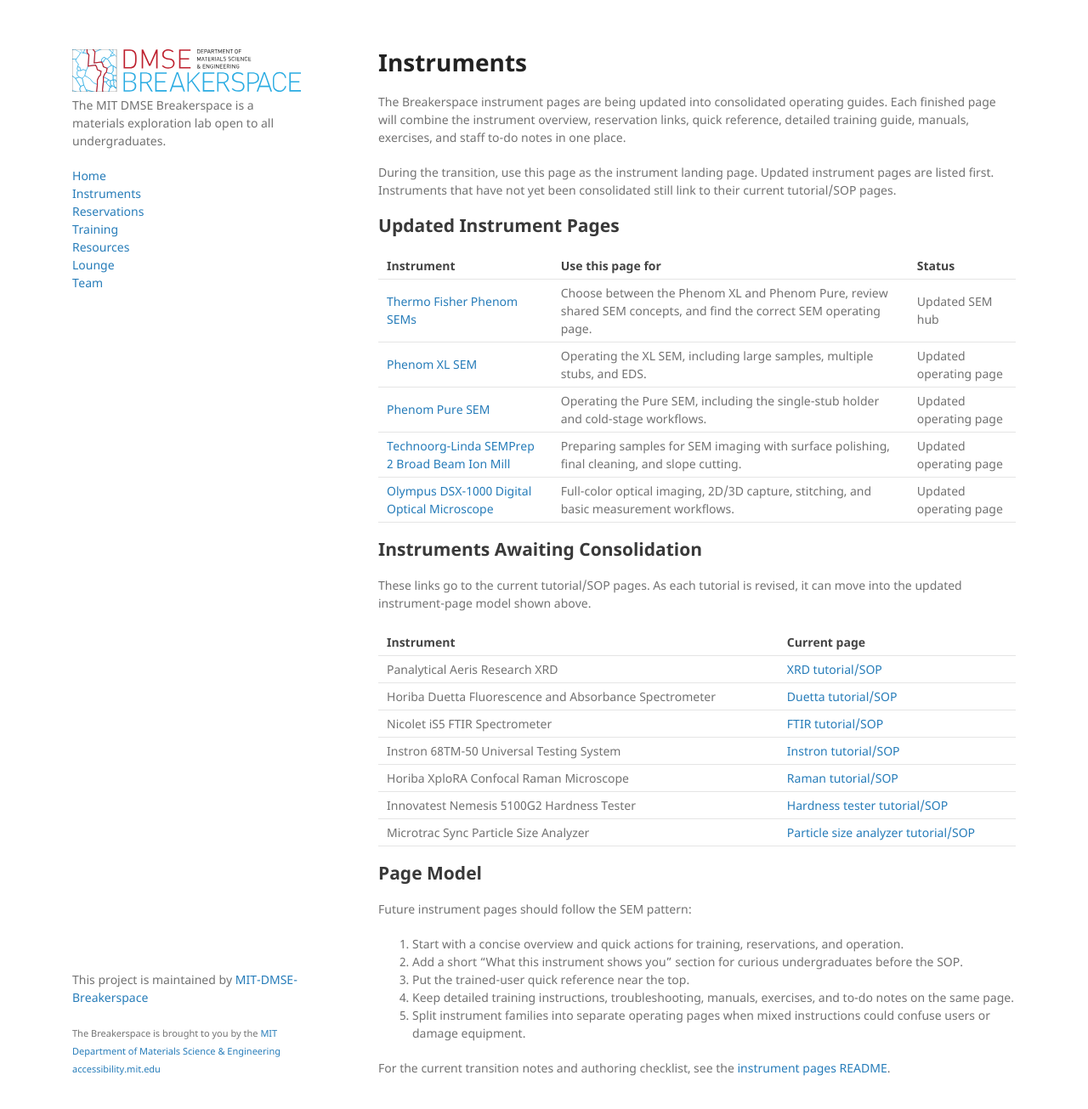
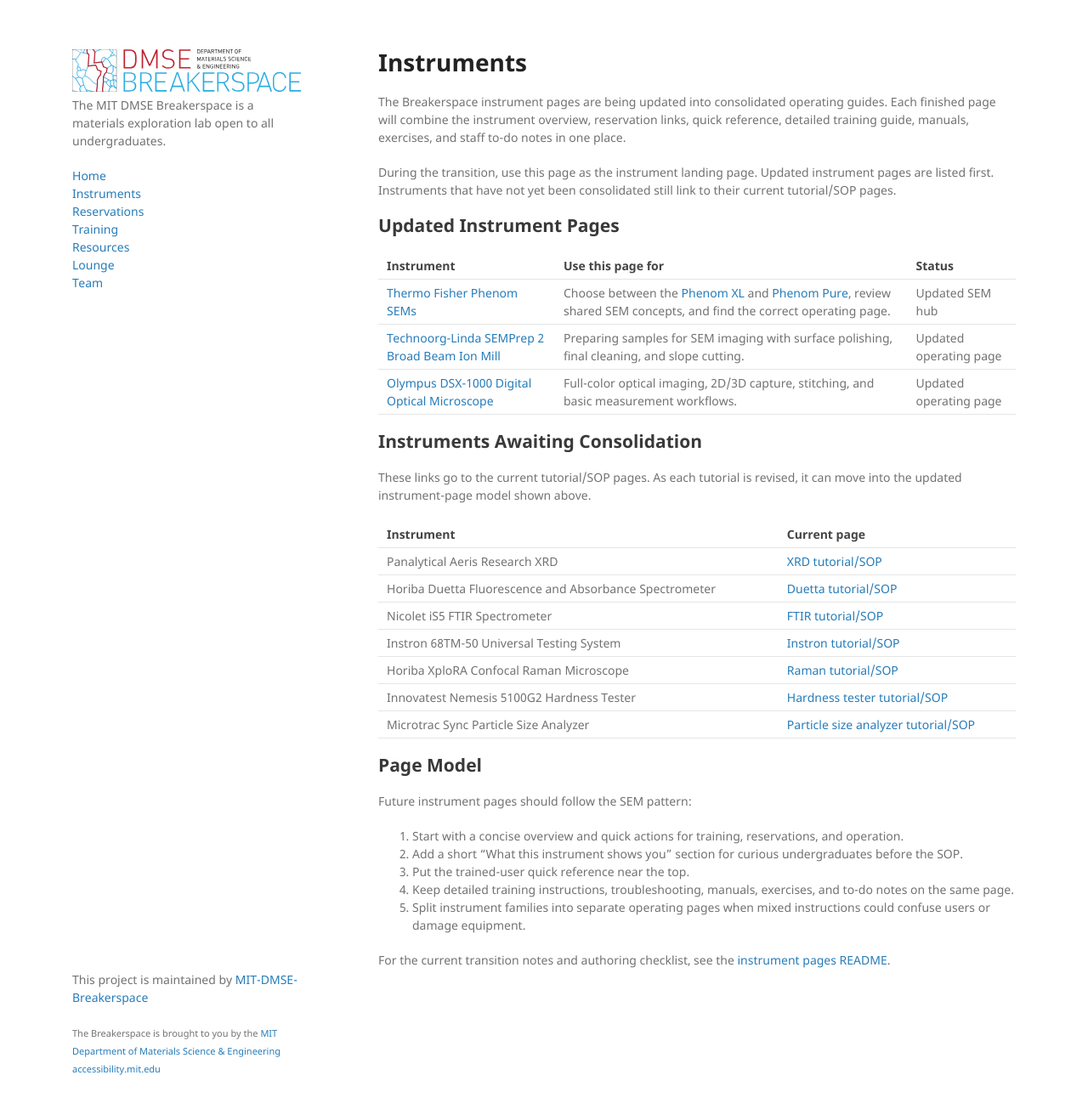
Before and after one commit to MIT-DMSE-Breakerspace/breakerspace-preview, a Jekyll site: the page built from instruments/index.md, in a window 1280 px wide and 1337 px high. Shown: the top 1305 px of the window at 85% size. Built offline with Jekyll 4.4.1, drawn with Linux system fonts in a browser that asks for light colours; our own code applies the rules of GitHub Pages for plain Markdown files.

Commit message:
Update index.md

```diff
--- a/instruments/index.md
+++ b/instruments/index.md
@@ -12,9 +12,7 @@ During the transition, use this page as the instrument landing page. Updated ins
 
 | Instrument | Use this page for | Status |
 | --- | --- | --- |
-| [Thermo Fisher Phenom SEMs](./sem.html) | Choose between the Phenom XL and Phenom Pure, review shared SEM concepts, and find the correct SEM operating page. | Updated SEM hub |
-| [Phenom XL SEM](./phenom-xl.html) | Operating the XL SEM, including large samples, multiple stubs, and EDS. | Updated operating page |
-| [Phenom Pure SEM](./phenom-pure.html) | Operating the Pure SEM, including the single-stub holder and cold-stage workflows. | Updated operating page |
+| [Thermo Fisher Phenom SEMs](./sem.html) | Choose between the [Phenom XL](./phenom-xl.html) and [Phenom Pure](./phenom-pure.html), review shared SEM concepts, and find the correct operating page. | Updated SEM hub |
 | [Technoorg-Linda SEMPrep 2 Broad Beam Ion Mill](./ion-mill.html) | Preparing samples for SEM imaging with surface polishing, final cleaning, and slope cutting. | Updated operating page |
 | [Olympus DSX-1000 Digital Optical Microscope](./optical.html) | Full-color optical imaging, 2D/3D capture, stitching, and basic measurement workflows. | Updated operating page |
 
```
